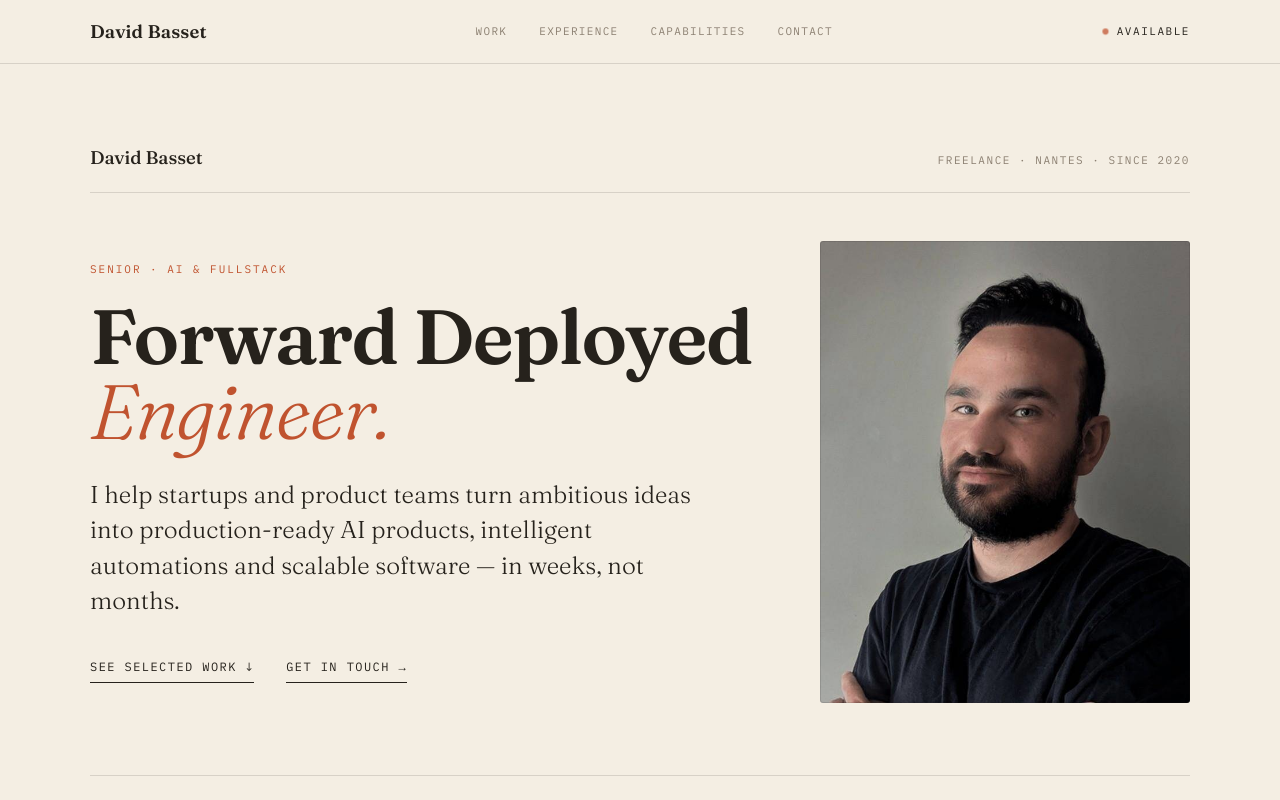
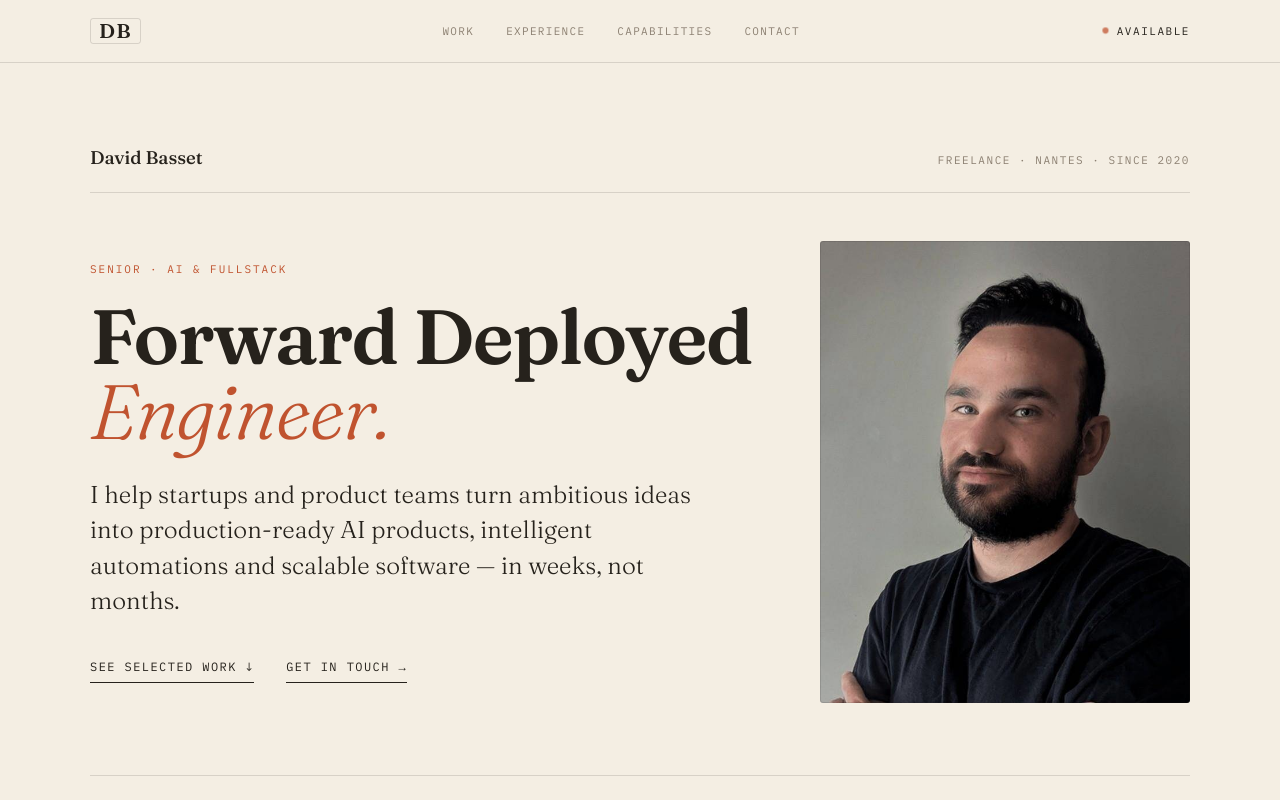
Before and after one commit to davidbasset/portfolio-xx, a plain HTML site: page index.html in a window 1280 px wide. Shown: the top 800 px of the page. Drawn offline with Linux system fonts and the light colour scheme.

Commit message:
fix: monogramme DB dans la nav pour éviter le double affichage du nom
Co-Authored-By: Claude Opus 4.8 (1M context) <noreply@anthropic.com>

```diff
--- a/index.html
+++ b/index.html
@@ -36,7 +36,7 @@ a{color:inherit}
 /* NAV */
 nav{position:fixed;top:0;left:0;right:0;z-index:100;background:rgba(244,238,227,0.82);backdrop-filter:blur(10px);border-bottom:1px solid var(--border)}
 .nav-inner{max-width:1180px;margin:0 auto;padding:1.1rem 2.5rem;display:flex;align-items:center;justify-content:space-between}
-.nav-mark{font-family:var(--H);font-weight:600;font-size:1.15rem;letter-spacing:0.01em}
+.nav-mark{font-family:var(--H);font-weight:600;font-size:1.25rem;letter-spacing:0.06em;border:1px solid var(--border);border-radius:3px;padding:0.15rem 0.5rem;line-height:1}
 .nav-links{display:flex;gap:2rem}
 .nav-links a{font-family:var(--S);font-size:11px;letter-spacing:0.12em;text-transform:uppercase;color:var(--mid);text-decoration:none;transition:color 0.2s}
 .nav-links a:hover{color:var(--accent)}
@@ -188,7 +188,7 @@ footer{background:var(--ink);padding:1.75rem 0;border-top:1px solid rgba(244,238
 
 <nav>
   <div class="nav-inner">
-    <div class="nav-mark">David Basset</div>
+    <div class="nav-mark">DB</div>
     <div class="nav-links">
       <a href="#work">Work</a>
       <a href="#experience">Experience</a>
```
